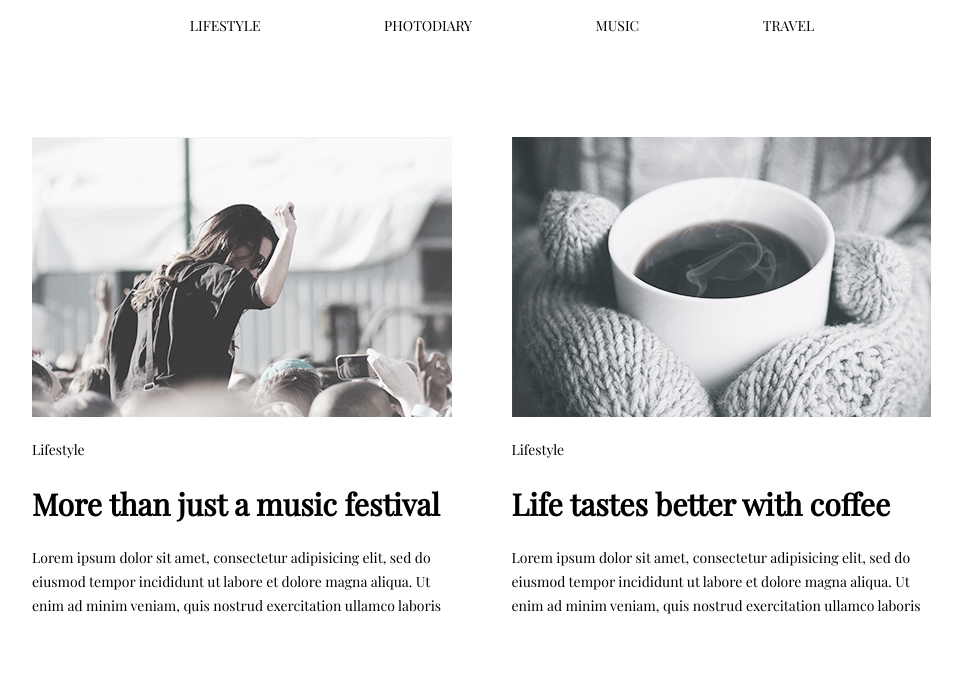
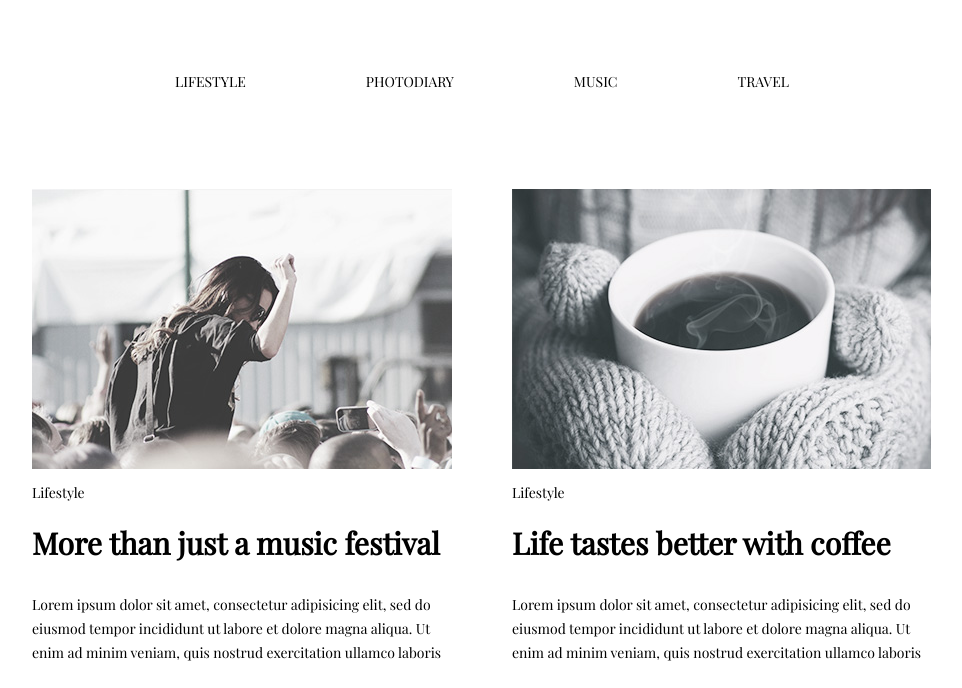
Before and after one commit to Sergey-Bulychev/goit-fe-course, a plain HTML site: page html-css/module_03/index.html in a window 1280 px wide. Shown: the top 688 px of the page, without its empty margins (158-1120 px from the left). Drawn offline with nearby package versions, Linux system fonts and the light colour scheme.

Commit message:
correct module_03

```diff
--- a/html-css/module_03/css/style.css
+++ b/html-css/module_03/css/style.css
@@ -14,11 +14,19 @@ body{
     font-size: 14px;
     line-height: 24px;
 }
-
+.container{
+     width: 900px;
+     margin: 0 auto;
+}
 nav{
     text-align: center;
 }
-
+.navigation{
+    margin: o;
+    padding: 0;
+    font-size: 0;
+    display: block;
+}
 .navigation li{
     list-style: none;
     display: inline-block;
@@ -30,34 +38,42 @@ nav{
     color: black;
     text-transform: uppercase;
     text-decoration: none;
+    font-size: 14px;
 }
 
 a:hover{
     color: #03a9f4;
 }
 
-.text{
-    width: 900px;
-    margin: 0 auto;
-    }
+header{
+    padding-top: 70px;
+    padding-bottom: 90px;
+}
 section{
     margin: 0px;
     padding: 0px;
+    font-size: 0;
 }
 
 article{
     display: inline-block;
     width: 420px;
-    margin-top: 85px;
-    margin-right: 56px;
+    margin-right: 60px;
 }
 article:nth-child(2n){
     margin-right: 0px;
 }
-h3{
+
+article h3{
+    margin: 0;
     font-size: 30px;
+    margin-bottom: 38px;
 }
-
+article p{
+    margin: 0;
+    font-size: 14px;
+    margin-bottom: 26px
+}
 
 button{
     font-size: 20px;
@@ -68,3 +84,6 @@ button{
     margin-left: auto;
     margin-right: auto;
 }
+button:hover{
+    color: #03a9f4;
+}
--- a/html-css/module_03/index.html
+++ b/html-css/module_03/index.html
@@ -1,18 +1,18 @@
 <!DOCTYPE html>
 <html lang="en">
+
 <head>
   <meta charset="UTF-8" />
   <meta name="viewport" content="width=device-width, initial-scale=1.0" />
   <meta http-equiv="X-UA-Compatible" content="ie=edge" />
   <link rel="stylesheet" href="css/normalize.css" />
   <link rel="stylesheet" href="css/style.css" />
-    <link
-      href="https://fonts.googleapis.com/css?family=Playfair+Display&display=swap"
-      rel="stylesheet"
-    />
+  <link href="https://fonts.googleapis.com/css?family=Playfair+Display&display=swap" rel="stylesheet" />
   <title>Document</title>
 </head>
+
 <body>
+  <div class="container">
     <header>
       <nav>
         <ul class="navigation">
@@ -88,9 +88,10 @@
       </section>
 
     </main>
-    <footer>
+
     <button>Load more</button>
-    </footer>
 
+  </div>
 </body>
+
 </html>
```
Lines whose indentation alone changed are shown as unchanged.
